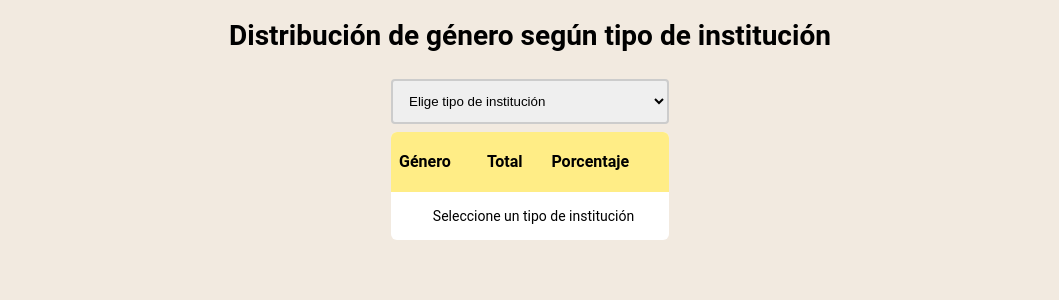
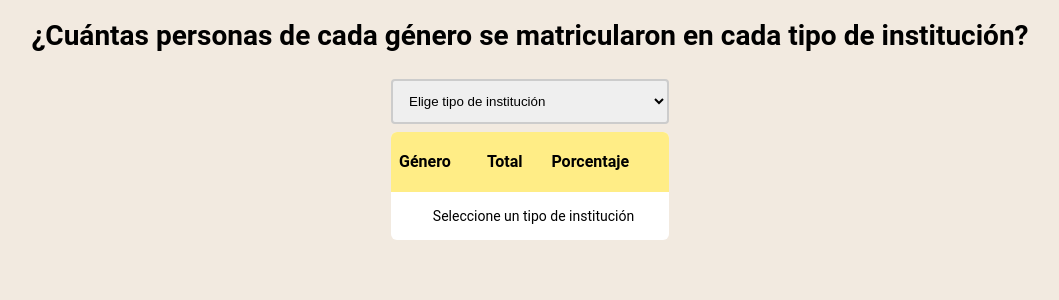
Before and after one commit to samuelcondore/Appweb-BD, a Flask app: page /distr_genero in a window 1280 px wide. Shown: the part 46-346 px from the top of the page, without its empty margins (110-1169 px from the left). Run offline with Flask 3, Linux system fonts and the light colour scheme; some libraries are stand-ins or nearby versions.

Commit message:
Update distr_genero.html

```diff
--- a/templates/distr_genero.html
+++ b/templates/distr_genero.html
@@ -6,7 +6,7 @@
 
 {% block content %}
 <div style="display: grid; place-items: center;">
-    <h1>Distribución de género según tipo de institución</h1>
+    <h1>¿Cuántas personas de cada género se matricularon en cada tipo de institución?</h1>
     <div class="container-gen">
         <select id="institucion" style="grid-column: 1 / 3;">
             <option value="">Elige tipo de institución</option>
```
